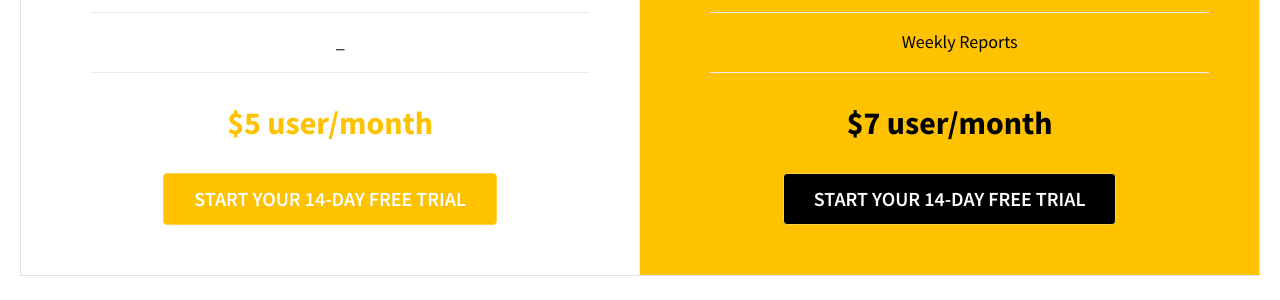
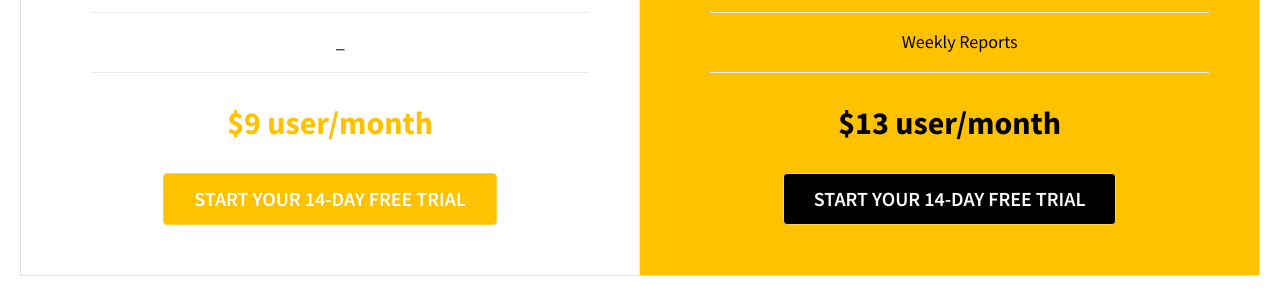
Before and after one commit to engnaruto/bondt-website, a Jekyll site: the page built from pricing.html, in a window 1280 px wide and 900 px high, scrolled down 555 px. Shown: the part 157-457 px from the top of the window. Built offline with Jekyll 4.4.1, drawn with Linux system fonts in a browser that asks for light colours.

Commit message:
Update pricing

```diff
--- a/pricing.html
+++ b/pricing.html
@@ -20,7 +20,7 @@ sitemap: true
           <li class="pricing-features-item">_</li>
           <li class="pricing-features-item">_</li>
         </ul>
-        <span class="pricing-price">$5 user/month</span>
+        <span class="pricing-price">$9 user/month</span>
         <a href="https://app.intercom.com/oauth?client_id=2478bd95-fe1a-4b70-8853-1a3bac90a030&state=" class="mt-4 btn btn-pricing">Start your 14-day Free Trial</a>
       </div>
 
@@ -34,7 +34,7 @@ sitemap: true
           <li class="pricing-features-item">Weekly Reports</li>
 
         </ul>
-        <span class="pricing-price-2">$7 user/month</span>
+        <span class="pricing-price-2">$13 user/month</span>
         <a href="https://app.intercom.com/oauth?client_id=2478bd95-fe1a-4b70-8853-1a3bac90a030&state=" class="mt-4 btn-primary btn btn-pricing is-featured">Start your 14-day Free Trial</a>
       </div>
     </div>
```
